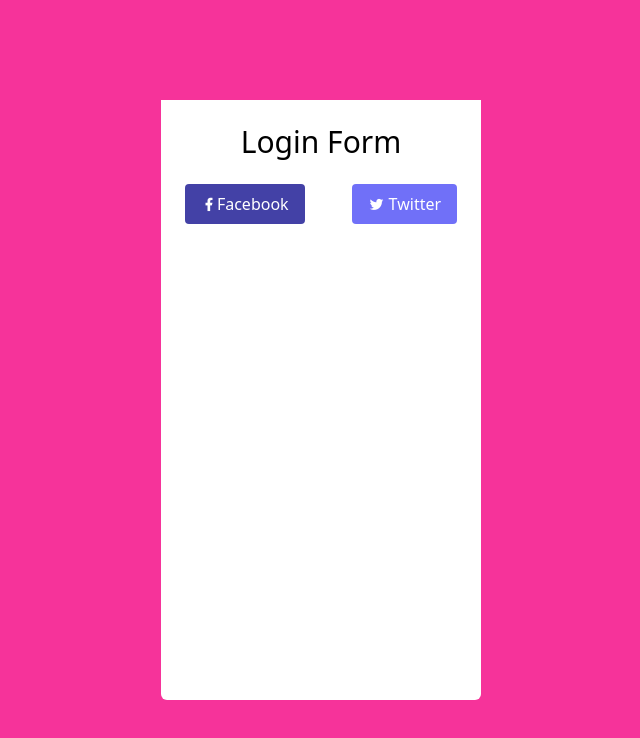
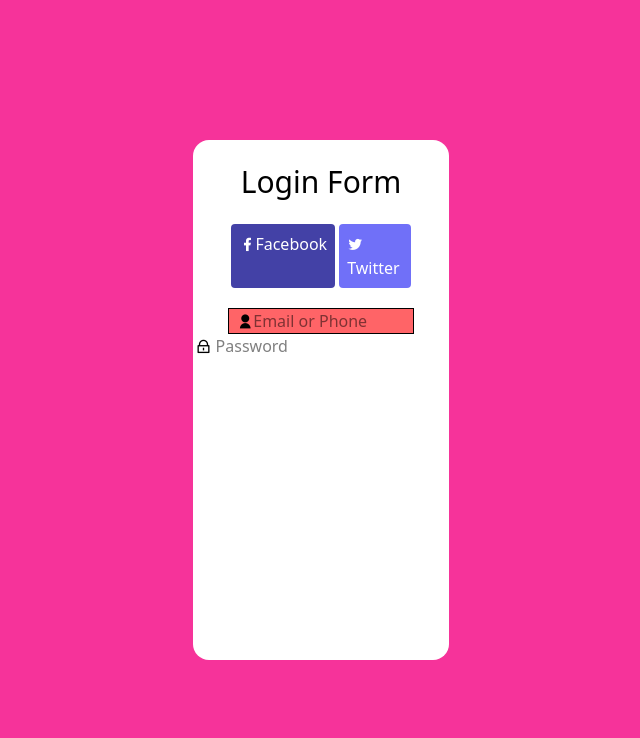
Before and after one commit to avnitstwt/BasicLogin, a website: page index.html in a window 1280 px wide. Shown: the whole page, without its empty margins (319-959 px from the left). Drawn offline with nearby package versions, Linux system fonts and the light colour scheme.

Commit message:
final Update

```diff
--- a/index.html
+++ b/index.html
@@ -11,20 +11,30 @@
 
 <body class="h-full w-full ">
     <div class="page h-full w-full bg-pink-500 flex justify-center items-center">
-        <div class="box h-[75vh] w-[25vw] rounded-b-md bg-white ">
+        <div class="box h-[65vh] w-[20vw] rounded-2xl bg-white flex flex-col items-center">
             <div class="Login text-center text-3xl p-6">
                 Login Form
             </div>
-            <div class="logos  flex justify-around">
-                <div class="fb p-2 px-4 rounded-sm text-white bg-[#4341a6]">
+            <div class="logos flex min-w-[70%]  gap-1 max-w-[70%] justify-center overflow-hidden ">
+                <div class="fb p-2  rounded-sm text-white bg-[#4341a6]">
                     <i class="ri-facebook-fill"></i>Facebook
                 </div>
-                <div class="tw text-white p-2 px-4 rounded-sm bg-[#7070f8]">
+                <div class="tw text-white p-2  rounded-sm bg-[#7070f8]">
                     <i class="ri-twitter-fill"></i> Twitter
                 </div>
             </div>
-            <input type="text">
-            <input type="text">
+            <div class="inp flex flex-col mt-5 items-center">
+
+                <div class="sing flex border bg-red-400 min-w-[70%] max-w-[70%] w-[70%] px-2">
+
+                    <i class="ri-user-fill"></i>
+                    <input type="text" placeholder="Email or Phone">
+                </div>
+                <div class="secon">
+                    <i class="ri-lock-line"></i>
+                    <input type="text" placeholder="Password">
+                </div>
+            </div>
         </div>
     </div>
 </body>
```
Also changed, not shown: src/output.css.
